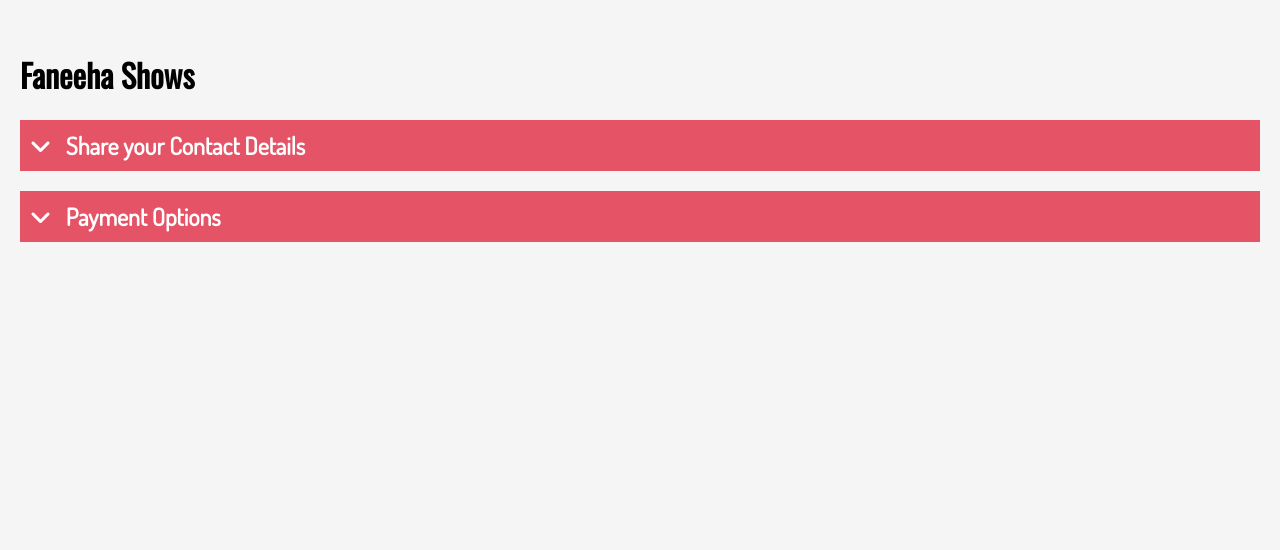
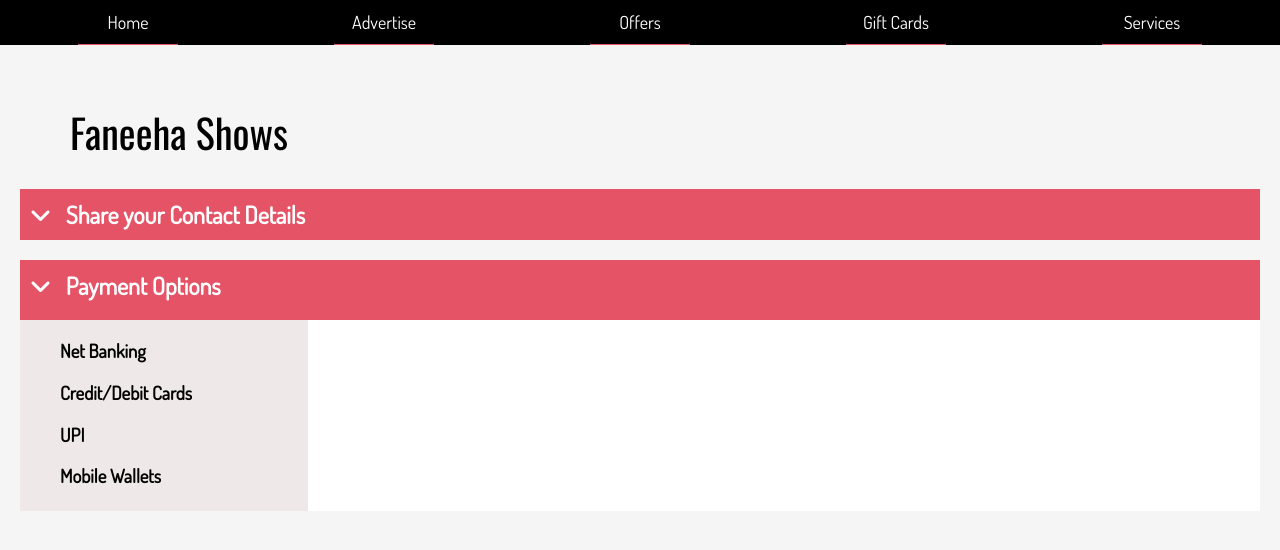
Before and after one commit to Nikhil-Nandam/Movie-Ticket-Booking, a PHP site: page /html/payment.html in a window 1280 px wide. Shown: the top 550 px of the page. Run offline with PHP 8.4, Linux system fonts and the light colour scheme; some libraries are stand-ins or nearby versions.

Commit message:
add netbanking functionality to payments page

```diff
--- a/css/payment.css
+++ b/css/payment.css
@@ -9,6 +9,9 @@ body{
     margin : 0;
     background-color: whitesmoke;
     font-family: "Dosis",sans-serif;
+}
+h2{
+    padding-bottom: 0;
 }
 .payment-page{
     padding: 30px 20px;
@@ -45,7 +48,7 @@ body{
     padding: 30px 10px;
     background-color: white;
 }
-#contact button{
+.Button{
     cursor: pointer;
     height: 40px;
     width: 170px;
@@ -56,7 +59,7 @@ body{
     outline: none;
     background-color: rgb(229, 83, 103);
 }
-#contact button:hover{
+.Button:hover{
     background-color: rgb(224, 49, 72);
 }
 input{
@@ -65,3 +68,31 @@ input{
     outline: none;
     border-color: var(--primary_color);
 }
+.options{
+    background-color: rgb(238, 232, 232);
+    color: black;
+    width: 20%;
+    padding: 0px 0 5px 40px;
+}
+#payment{
+    display: flex;
+    flex-direction: row;
+    background-color: white;
+}
+.options h3:hover{
+    color: rgba(139, 108, 108,0.8);
+    cursor: pointer;
+}
+#net-banking{
+    width:90%;
+    text-align: center;
+}
+.option-details img{
+    width: 200px;
+    height: 100px;
+    padding: 10px;
+}
+
+.option-details input{
+    margin: 10px 10px 30px;
+}
--- a/html/payment.html
+++ b/html/payment.html
@@ -11,32 +11,61 @@
     <link rel="preconnect" href="https://fonts.gstatic.com" crossorigin>
     <link href="https://fonts.googleapis.com/css2?family=Dosis&family=Oswald&display=swap" rel="stylesheet">
     <link rel="stylesheet" href="../css/payment.css">
+    <link rel="stylesheet" href="../css/home.css">
 </head>
 <body>
-
+    <div class="navbar">
+        <div class="container">
+        <ul>
+            <li><a href="#">Home</a></li>
+            <li><a href="#">Advertise</a></li>
+            <li><a href="#">Offers</a></li>
+            <li><a href="#">Gift Cards</a></li>
+            <li><a href="#">Services</a></li>
+            <!-- <li><a href="#">Contact</a></li> -->
+        </ul>
+        </div>
+    </div>
     <div class="payment-page">
         <div class="show-title">
             <h1>Faneeha Shows</h1>
         </div>
-        <div class="contact-details " onclick="showContact()">
-            <h2><i class="fa-solid fa-angle-down"></i> Share your Contact Details </h2>
+        <div class="contact-details " >
+            <h2 onclick="showContact()" ><i class="fa-solid fa-angle-down"></i> Share your Contact Details </h2>
             <div id="wrapper" hidden >
                 <div id="contact">
                     <input type="email" placeholder="Email Address">
                     <input type="text" placeholder="Phone Number">
-                    <button>Continue</button>
+                    <button class="Button">Continue</button>
                 </div>
             </div>
 
         </div>
         <div class="payment-options">
-            <h2><i class="fa-solid fa-angle-down"></i> Payment Options </h2>
+            <h2 style="padding-bottom: 0;"><i class="fa-solid fa-angle-down" ></i> Payment Options </h2>
             <div id="payment">
-
+                <div class="options" id="option">
+                    <h3 onclick="showNetBank()">Net Banking</h3>
+                    <h3>Credit/Debit Cards</h3>
+                    <h3>UPI</h3>
+                    <h3>Mobile Wallets</h3>
+                </div>
+                <div class="option-details">
+                    <div id="net-banking" hidden>
+                        <input type="radio" id="axis" value="Axis Bank" name="Banks">
+                        <label for="axis"><img src="../images/Axis.jpeg" alt=""></label>
+                        <input type="radio" id="BOI" value="BOI" name="Banks">
+                        <label for="BOI"><img src="../images/BOI.jpeg" alt=""></label><br>
+                        <input type="radio" id="HDFC" value="HDFC" name="Banks">
+                        <label for="HDFC"><img src="../images/HDFC.jpeg" style="height: 40px; padding-bottom: 40px;" alt=""></label>
+                        <input type="radio" id="SBI" value="SBI Bank" name="Banks">
+                        <label for="SBI"><img src="../images/SBI.jpeg" alt=""></label>
+                        <button class="Button">Make Payment</button>
+                    </div>
+                </div>
             </div>
         </div>
-
     </div>
-    <script src="../javascript/payment.js"></script>
+    <script src="../js/payment.js"></script>
 </body>
 </html>
--- a/js/payment.js
+++ b/js/payment.js
@@ -1,10 +1,12 @@
 const contact=document.getElementById("wrapper");
 let contactShow=true;
-
+const netBanking=document.getElementById("net-banking");
+let showNetBanking=true;
 function showContact(){
     if ( contactShow ){
         contact.hidden=false;
         contactShow=false;
+
     }
     else{
         contact.hidden=true;
@@ -12,3 +14,15 @@ function showContact(){
     }
 
 }
+function showNetBank(){
+    if ( showNetBanking ){
+        netBanking.hidden=false;
+        showNetBanking=false;
+
+    }
+    else{
+        netBanking.hidden=true;
+        showNetBanking =true
+    }
+
+}
```
Also changed, not shown: images/Axis.jpeg (added), images/BOI.jpeg (added), images/HDFC.jpeg (added), images/SBI.jpeg (added).
